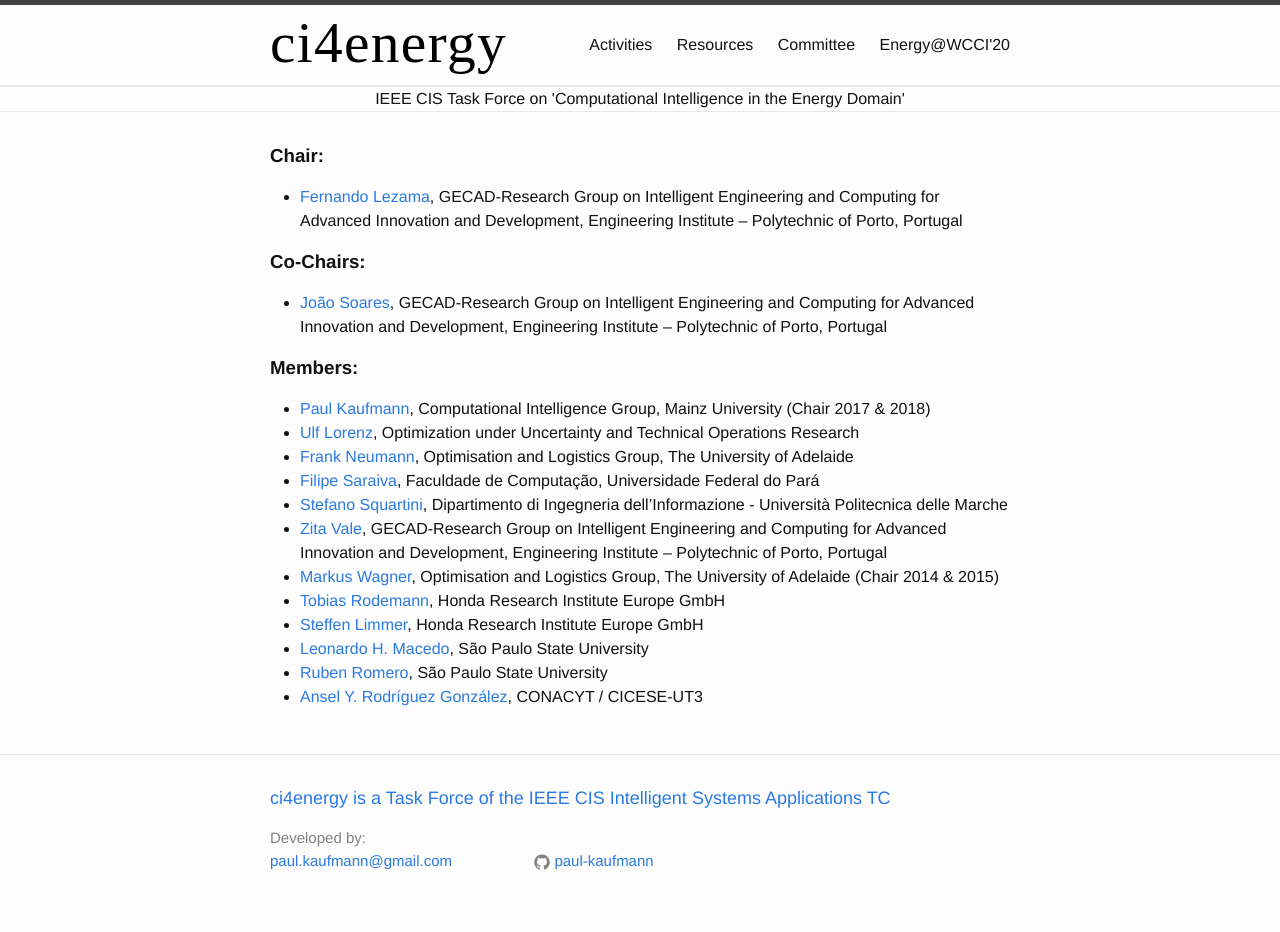
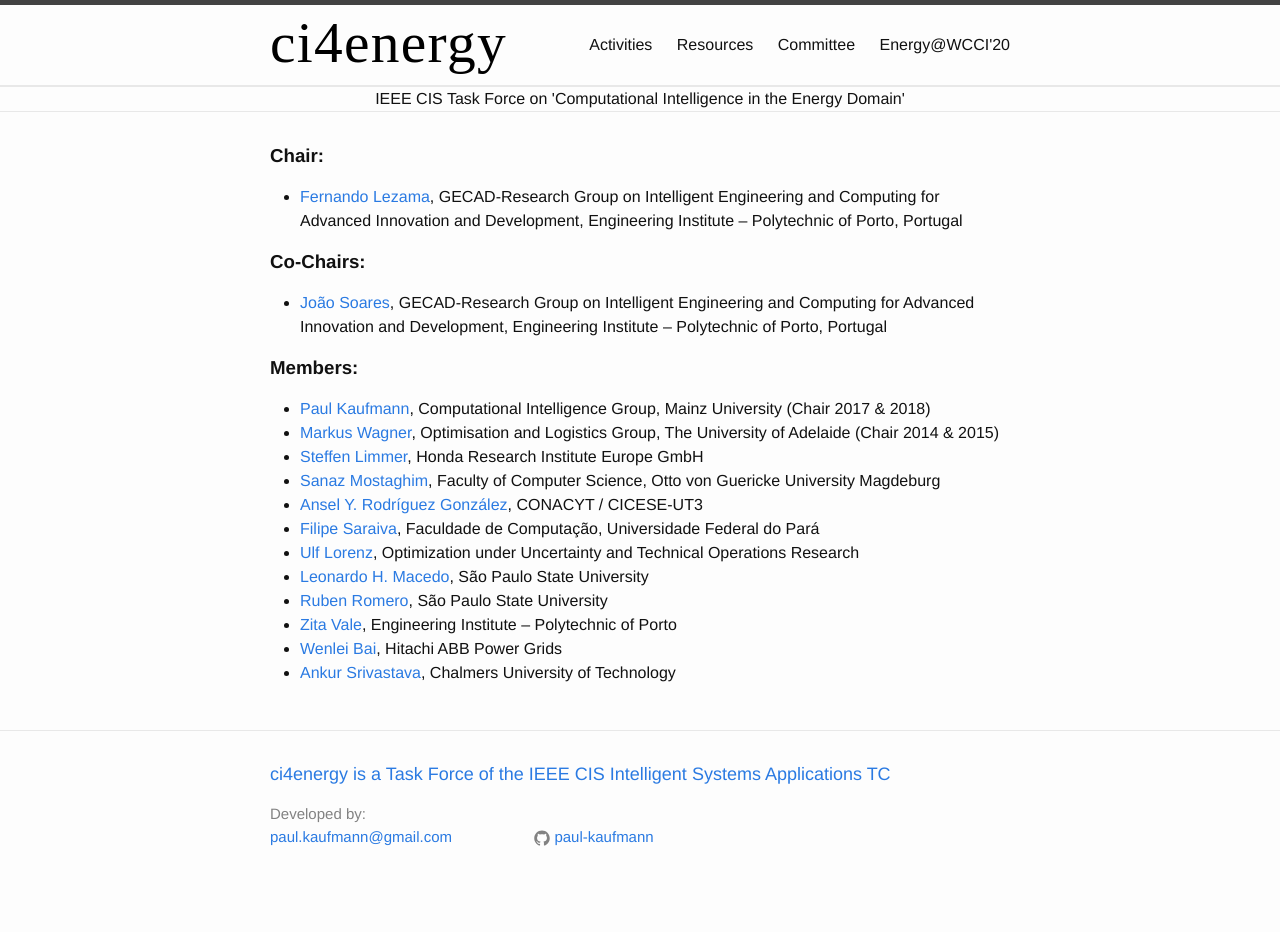
Before and after one commit to ci4energy/ci4energy.github.io, a Jekyll site: the page built from committee.md, in a window 1280 px wide. Built offline with Jekyll 4.4.1, drawn with Linux system fonts in a browser that asks for light colours; after the commit the page ends 908 px from its top, so only the background shows below that.

Commit message:
Update committee.md

```diff
--- a/committee.md
+++ b/committee.md
@@ -17,21 +17,28 @@
 <h3><b>Members:</b></h3>
 
 - <a href="https://ci.bwl.uni-mainz.de/">Paul Kaufmann</a>, Computational Intelligence Group, Mainz University (Chair 2017 &amp; 2018)
+- <a href="http://cs.adelaide.edu.au/%7Emarkus">Markus Wagner</a>, Optimisation and Logistics Group, The University of Adelaide (Chair 2014 &amp; 2015)
+- <a href="https://www.researchgate.net/scientific-contributions/70076038_Steffen_Limmer">Steffen Limmer</a>, Honda Research Institute Europe GmbH
+- <a href="https://www.is.ovgu.de/Team/Sanaz+Mostaghim.html">Sanaz Mostaghim</a>, Faculty of Computer Science, Otto von Guericke University Magdeburg
+- <a href="https://www.researchgate.net/profile/Ansel_Rodriguez_Gonzalez">Ansel Y. Rodríguez González</a>, CONACYT / CICESE-UT3
+- <a href="http://filipesaraiva.info/">Filipe Saraiva</a>, Faculdade de Computação, Universidade Federal do Pará
 - <a href="http://www.wiwi.uni-siegen.de/technologiemanagement/">Ulf Lorenz</a>, Optimization under Uncertainty and Technical Operations Research
-- <a href="http://cs.adelaide.edu.au/%7Efrank">Frank Neumann</a>, Optimisation and Logistics Group, The University of Adelaide
-- <a href="http://filipesaraiva.info/">Filipe Saraiva</a>, Faculdade de Computação, Universidade Federal do Pará
-- <a href="http://www.dii.univpm.it/stefano.squartini">Stefano Squartini</a>, Dipartimento di Ingegneria dell'Informazione - Università Politecnica delle Marche
-- <a href="http://www.gecad.isep.ipp.pt">Zita Vale</a>, GECAD-Research Group on Intelligent Engineering and Computing for Advanced Innovation and Development, Engineering Institute – Polytechnic of Porto, Portugal
-- <a href="http://cs.adelaide.edu.au/%7Emarkus">Markus Wagner</a>, Optimisation and Logistics Group, The University of Adelaide (Chair 2014 &amp; 2015)
-- <a href="https://www.researchgate.net/profile/Tobias_Rodemann">Tobias Rodemann</a>, Honda Research Institute Europe GmbH
-- <a href="https://www.researchgate.net/scientific-contributions/70076038_Steffen_Limmer">Steffen Limmer</a>, Honda Research Institute Europe GmbH
 - <a href="https://publons.com/researcher/1546333/leonardo-h-macedo/">Leonardo H. Macedo</a>, São Paulo State University
 - <a href="https://publons.com/researcher/1880754/ruben-romero">Ruben Romero</a>, São Paulo State University
-- <a href="https://www.researchgate.net/profile/Ansel_Rodriguez_Gonzalez">Ansel Y. Rodríguez González</a>, CONACYT / CICESE-UT3
+- <a href="http://www.gecad.isep.ipp.pt">Zita Vale</a>, Engineering Institute – Polytechnic of Porto
+- <a href="https://www.linkedin.com/in/bai-wenlei-99629757/">Wenlei Bai</a>, Hitachi ABB Power Grids
+- <a href="http://www.chalmers.se/en/staff/Pages/Ankur-Srivastava.aspx">Ankur Srivastava</a>, Chalmers University of Technology
+
+
 {% comment %}
 
 - <a href="http://www.ece.nus.edu.sg/stfpage/elesd/">Dipti Srinivasan</a>, Department of Electrical &amp; Computer Engineering, National University of Singapore
 - <a href="http://diku.dk/english/staff/?pure=en/persons/473301">Fabian Gieseke</a>, Department of Computer Science, University of Copenhagen
 - <a href="http://www.aifb.kit.edu/web/Ingo_Mauser/en">Ingo Mauser</a>, Karlsruhe Institute of Technology, AIFB
+- <a href="http://cs.adelaide.edu.au/%7Efrank">Frank Neumann</a>, Optimisation and Logistics Group, The University of Adelaide
+- <a href="http://www.dii.univpm.it/stefano.squartini">Stefano Squartini</a>, Dipartimento di Ingegneria dell'Informazione - Università Politecnica delle Marche
+
+- <a href="https://www.researchgate.net/profile/Tobias_Rodemann">Tobias Rodemann</a>, Honda Research Institute Europe GmbH
+
 
 {% endcomment %}
```
